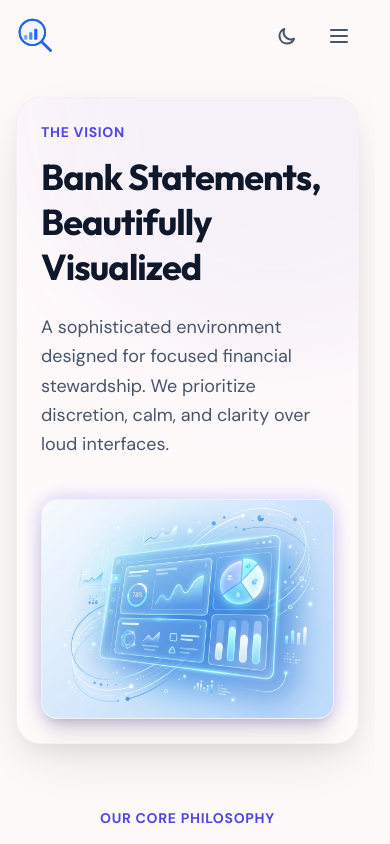
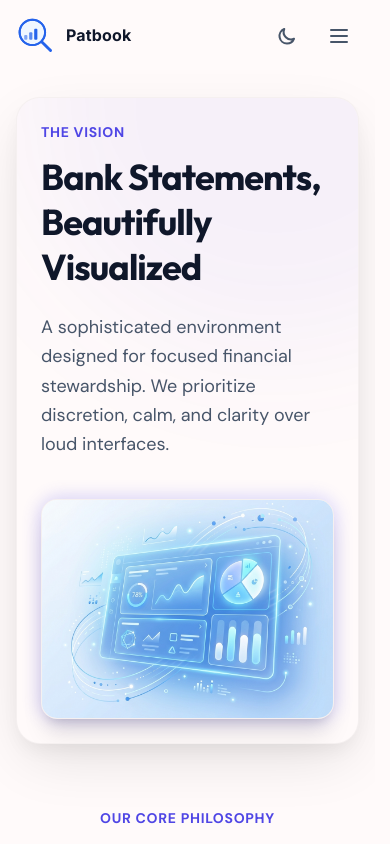
Before and after one commit to athulthomasatz/Patbook-Bank_statement_analysis, a React (Vite) app in the folder frontend/: page /about in a window 390 px wide. Shown: the top 844 px of the page. Built offline with nearby package versions, Linux system fonts and the light colour scheme.

Commit message:
table column mismatch error fixed

```diff
--- a/frontend/src/components/Logo1.jsx
+++ b/frontend/src/components/Logo1.jsx
@@ -91,18 +91,18 @@ export default function Logo1({ iconOnly = false, height = 40 }) {
         />
       </svg>
 
-      {/* Wordmark + Tagline — hidden on mobile */}
+      {/* Wordmark + Tagline */}
       {!iconOnly && (
         <div
           className="patbook-wordmark"
           style={{
-            display: "flex",
             flexDirection: "column",
             justifyContent: "center",
             lineHeight: 1,
           }}
         >
           <span
+            className="patbook-name"
             style={{
               fontFamily: "'Inter', system-ui, sans-serif",
               fontWeight: 700,
@@ -115,6 +115,7 @@ export default function Logo1({ iconOnly = false, height = 40 }) {
             Patbook
           </span>
           <span
+            className="patbook-tagline"
             style={{
               fontFamily: "'DM Sans', system-ui, sans-serif",
               fontWeight: 400,
--- a/frontend/src/components/Logo2.jsx
+++ b/frontend/src/components/Logo2.jsx
@@ -123,18 +123,18 @@ export default function Logo2({ iconOnly = false, height = 40 }) {
         />
       </svg>
 
-      {/* Wordmark + Tagline — hidden on mobile */}
+      {/* Wordmark + Tagline */}
       {!iconOnly && (
         <div
           className="patbook-wordmark"
           style={{
-            display: "flex",
             flexDirection: "column",
             justifyContent: "center",
             lineHeight: 1,
           }}
         >
           <span
+            className="patbook-name"
             style={{
               fontFamily: "'Inter', system-ui, sans-serif",
               fontWeight: 700,
@@ -147,6 +147,7 @@ export default function Logo2({ iconOnly = false, height = 40 }) {
             Patbook
           </span>
           <span
+            className="patbook-tagline"
             style={{
               fontFamily: "'DM Sans', system-ui, sans-serif",
               fontWeight: 500,
--- a/frontend/src/index.css
+++ b/frontend/src/index.css
@@ -134,30 +134,29 @@ button, input, select, textarea {
 }
 
 /* Table row hover left border animation */
-.table-row-hover {
-  position: relative;
+.table-row-hover td:first-child {
+  box-shadow: inset 3px 0 0 0 transparent;
+  transition: box-shadow 0.2s cubic-bezier(0.4, 0, 0.2, 1);
 }
 
-.table-row-hover::before {
-  content: '';
-  position: absolute;
-  left: 0;
-  top: 0;
-  bottom: 0;
-  width: 3px;
-  background-color: var(--primary-accent);
-  transform: scaleY(0);
-  transform-origin: center;
-  transition: transform 0.2s cubic-bezier(0.4, 0, 0.2, 1);
+.table-row-hover:hover td:first-child {
+  box-shadow: inset 3px 0 0 0 var(--primary-accent);
 }
 
-.table-row-hover:hover::before {
-  transform: scaleY(1);
+/* Logo wordmark layout */
+.patbook-wordmark {
+  display: flex;
+  flex-direction: column;
+  justify-content: center;
+  line-height: 1;
 }
 
-/* Logo responsive: hide wordmark on mobile, show on md+ */
+/* Logo responsive: show name only on mobile, hide tagline */
 @media (max-width: 767px) {
-  .patbook-wordmark {
+  .patbook-tagline {
     display: none !important;
   }
+  .patbook-name {
+    font-size: 1rem !important;
+  }
 }
```
